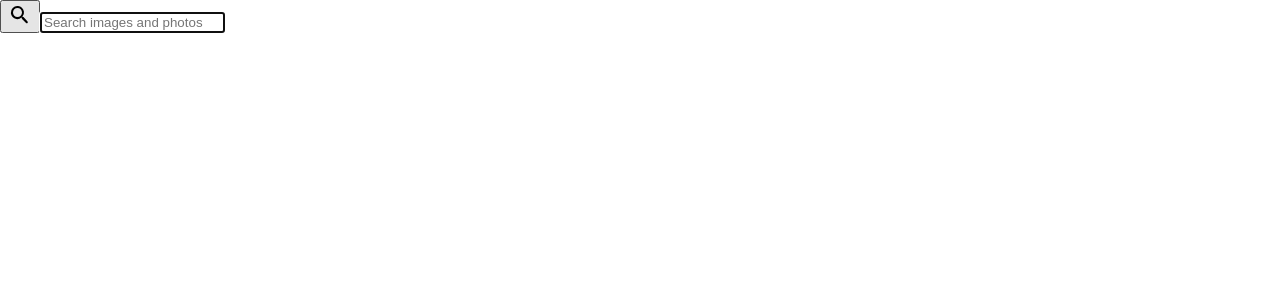
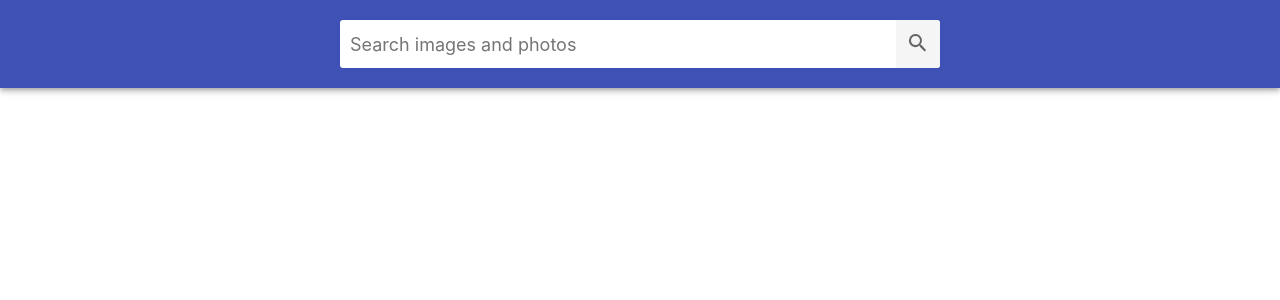
Before and after one commit to Ihor-ok/goit-react-hw-03-image-finder, a React (Create React App) app: page / in a window 1280 px wide. Shown: the top 300 px of the page. Built offline with nearby package versions, Linux system fonts and the light colour scheme.

Commit message:
Update Searchbar.module.css

```diff
--- a/src/components/Searchbar/Searchbar.module.css
+++ b/src/components/Searchbar/Searchbar.module.css
@@ -0,0 +1,79 @@
+.Searchbar {
+    top: 0;
+    left: 0;
+    position: sticky;
+    z-index: 1100;
+    display: flex;
+    justify-content: center;
+    align-items: center;
+    min-height: 64px;
+    padding-right: 24px;
+    padding-left: 24px;
+    padding-top: 12px;
+    padding-bottom: 12px;
+    color: #fff;
+    background-color: #3f51b5;
+    box-shadow: 0px 2px 4px -1px rgba(0, 0, 0, 0.2),
+        0px 4px 5px 0px rgba(0, 0, 0, 0.14), 0px 1px 10px 0px rgba(0, 0, 0, 0.12);
+}
+
+
+.SearchForm {
+    display: flex;
+    flex-direction: row-reverse;
+    align-items: center;
+    width: 100%;
+    max-width: 600px;
+    background-color: #fff;
+    border-radius: 3px;
+    overflow: hidden;
+}
+
+.SearchFormButton {
+    display: inline-block;
+    width: 48px;
+    height: 48px;
+    border: 0;
+    /* background-image: url('https: //image.flaticon.com/icons/svg/149/149852.svg'); */
+    /* background-size: 40%;
+    background-repeat: no-repeat;
+    background-position: center; */
+    opacity: 0.6;
+    transition: opacity 250ms cubic-bezier(0.4, 0, 0.2, 1);
+    cursor: pointer;
+    outline: none;
+
+
+}
+
+.SearchFormButton:hover {
+    opacity: 1;
+}
+
+/* .SearchFormButtonLabel {
+    position: absolute;
+    width: 1px;
+    height: 1px;
+    padding: 0;
+    overflow: hidden;
+    clip: rect(0, 0, 0, 0);
+    white-space: nowrap;
+    clip-path: inset(50%);
+    border: 0;
+} */
+
+.SearchFormInput {
+    display: inline-block;
+    width: 100%;
+    font: inherit;
+    font-size: 20px;
+    border: none;
+    outline: none;
+    padding-left: 10px;
+    padding-right: 10px;
+}
+
+.SearchFormInput::placeholder {
+    font: inherit;
+    font-size: 18px;
+}
```
